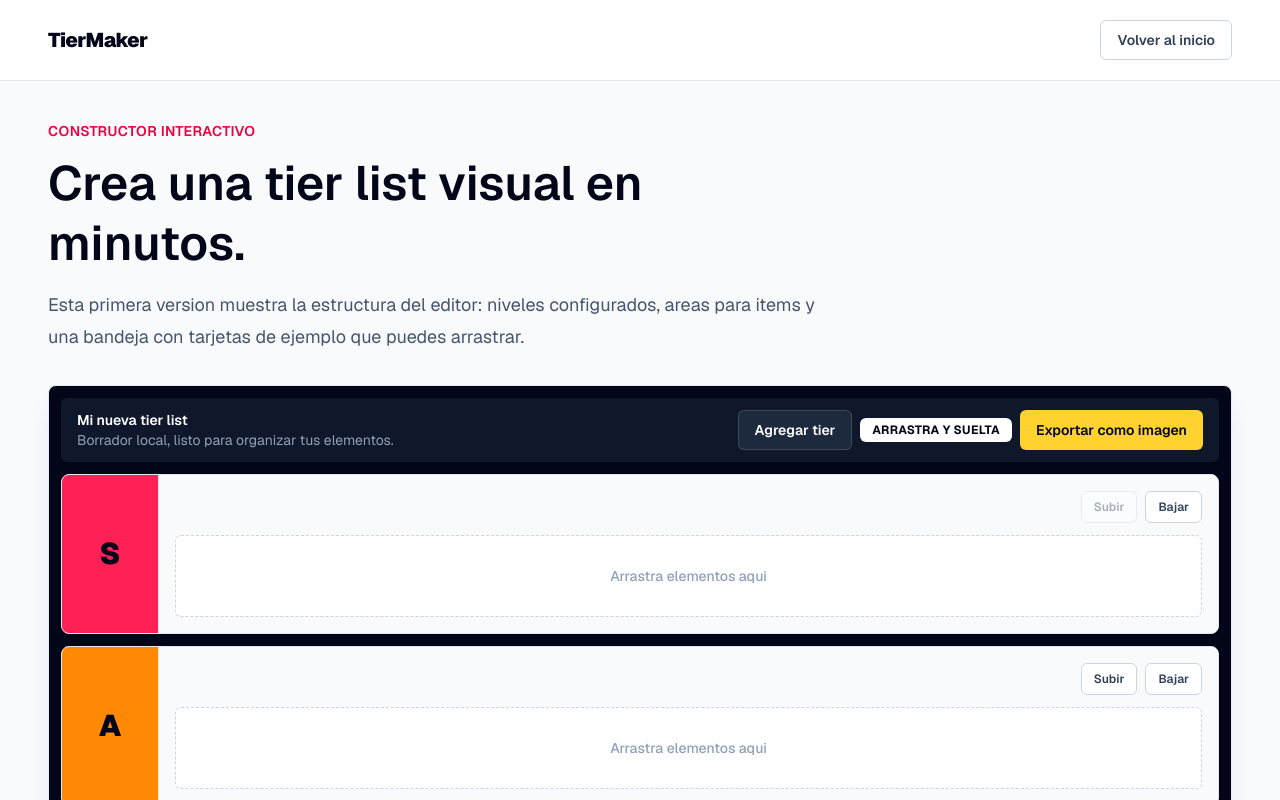
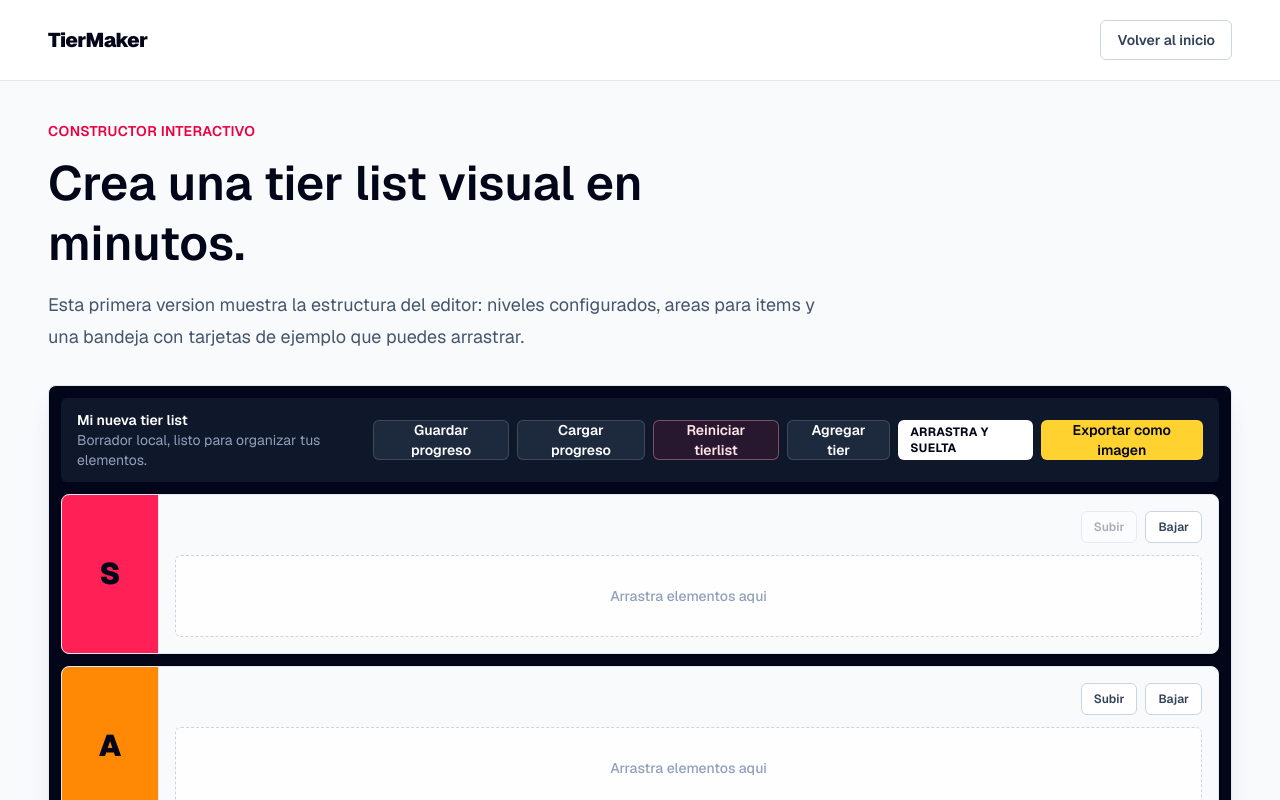
Before and after one commit to Geovas91/TierMaker, a Next.js app: page /crear in a window 1280 px wide. Shown: the top 800 px of the page. Built offline with nearby package versions, Linux system fonts and the light colour scheme.

Commit message:
Add local save and load for tier lists

```diff
--- a/src/components/tierlist/TierListBuilder.tsx
+++ b/src/components/tierlist/TierListBuilder.tsx
@@ -1,6 +1,6 @@
 "use client";
 
-import { useEffect, useMemo, useRef, useState } from "react";
+import { useMemo, useRef, useState } from "react";
 import {
   DndContext,
   DragEndEvent,
@@ -16,6 +16,8 @@ import { ItemCard } from "./ItemCard";
 import { ItemTray } from "./ItemTray";
 import { TierRow } from "./TierRow";
 import type { ContainerId, Tier, TierItem } from "./types";
+
+const storageKey = "tiermaker:tierlist-builder:v1";
 
 const initialTiers: Tier[] = [
   { id: "tier-s", label: "S", colorClassName: "bg-rose-500", isDefault: true },
@@ -56,6 +58,12 @@ const initialLocations = initialItems.reduce<Record<string, ContainerId>>(
   {},
 );
 
+type SavedTierListState = {
+  itemLocations: Record<string, ContainerId>;
+  items: TierItem[];
+  tiers: Tier[];
+};
+
 function DraggableCard({ item }: { item: TierItem }) {
   const { attributes, isDragging, listeners, setNodeRef, transform } =
     useDraggable({
@@ -93,9 +101,9 @@ export function TierListBuilder() {
   const [itemLocations, setItemLocations] = useState(initialLocations);
   const [activeItemId, setActiveItemId] = useState<string | null>(null);
   const [isExporting, setIsExporting] = useState(false);
+  const [statusMessage, setStatusMessage] = useState("");
   const customTierCountRef = useRef(0);
-  const exportRef = useRef<HTMLElement | null>(null);
-  const objectUrlsRef = useRef<Set<string>>(new Set());
+  const exportRef = useRef<HTMLDivElement | null>(null);
 
   const sensors = useSensors(
     useSensor(MouseSensor, {
@@ -131,15 +139,6 @@ export function TierListBuilder() {
     ? items.find((item) => item.id === activeItemId)
     : undefined;
 
-  useEffect(() => {
-    const objectUrls = objectUrlsRef.current;
-
-    return () => {
-      objectUrls.forEach((url) => URL.revokeObjectURL(url));
-      objectUrls.clear();
-    };
-  }, []);
-
   function createUploadId(file: File) {
     if (typeof crypto !== "undefined" && "randomUUID" in crypto) {
       return `upload-${crypto.randomUUID()}`;
@@ -152,7 +151,24 @@ export function TierListBuilder() {
     return filename.replace(/\.[^/.]+$/, "") || "Imagen subida";
   }
 
-  function handleUploadImages(files: FileList) {
+  function readImageAsDataUrl(file: File) {
+    return new Promise<string>((resolve, reject) => {
+      const reader = new FileReader();
+
+      reader.onload = () => {
+        if (typeof reader.result === "string") {
+          resolve(reader.result);
+          return;
+        }
+
+        reject(new Error("No se pudo leer la imagen."));
+      };
+      reader.onerror = () => reject(reader.error);
+      reader.readAsDataURL(file);
+    });
+  }
+
+  async function handleUploadImages(files: FileList) {
     const imageFiles = Array.from(files).filter((file) =>
       file.type.startsWith("image/"),
     );
@@ -161,17 +177,14 @@ export function TierListBuilder() {
       return;
     }
 
-    const uploadedItems = imageFiles.map<TierItem>((file) => {
-      const imageUrl = URL.createObjectURL(file);
-      objectUrlsRef.current.add(imageUrl);
-
-      return {
+    const uploadedItems = await Promise.all(
+      imageFiles.map(async (file) => ({
         id: createUploadId(file),
         title: getTitleFromFilename(file.name),
         accentClassName: "bg-slate-200",
-        imageUrl,
-      };
-    });
+        imageUrl: await readImageAsDataUrl(file),
+      })),
+    );
 
     setItems((current) => [...current, ...uploadedItems]);
     setItemLocations((current) => ({
@@ -181,6 +194,7 @@ export function TierListBuilder() {
         return locations;
       }, {}),
     }));
+    setStatusMessage(`${uploadedItems.length} imagen(es) agregada(s).`);
   }
 
   function handleDragStart(event: DragStartEvent) {
@@ -270,6 +284,78 @@ export function TierListBuilder() {
     });
   }
 
+  function getResetLocations() {
+    return initialItems.reduce<Record<string, ContainerId>>((locations, item) => {
+      locations[item.id] = "tray";
+      return locations;
+    }, {});
+  }
+
+  function getNextCustomTierCount(savedTiers: Tier[]) {
+    return savedTiers.filter((tier) => !tier.isDefault).length;
+  }
+
+  function isSavedTierListState(value: unknown): value is SavedTierListState {
+    if (!value || typeof value !== "object") {
+      return false;
+    }
+
+    const candidate = value as Partial<SavedTierListState>;
+
+    return (
+      Array.isArray(candidate.items) &&
+      Array.isArray(candidate.tiers) &&
+      Boolean(candidate.itemLocations) &&
+      typeof candidate.itemLocations === "object"
+    );
+  }
+
+  function handleSaveProgress() {
+    const stateToSave: SavedTierListState = {
+      itemLocations,
+      items,
+      tiers,
+    };
+
+    localStorage.setItem(storageKey, JSON.stringify(stateToSave));
+    setStatusMessage("Progreso guardado en este navegador.");
+  }
+
+  function handleLoadProgress() {
+    const savedValue = localStorage.getItem(storageKey);
+
+    if (!savedValue) {
+      setStatusMessage("No hay progreso guardado en este navegador.");
+      return;
+    }
+
+    try {
+      const parsedValue: unknown = JSON.parse(savedValue);
+
+      if (!isSavedTierListState(parsedValue)) {
+        setStatusMessage("El progreso guardado no tiene un formato valido.");
+        return;
+      }
+
+      setItems(parsedValue.items);
+      setTiers(parsedValue.tiers);
+      setItemLocations(parsedValue.itemLocations);
+      customTierCountRef.current = getNextCustomTierCount(parsedValue.tiers);
+      setStatusMessage("Progreso cargado.");
+    } catch {
+      setStatusMessage("No se pudo cargar el progreso guardado.");
+    }
+  }
+
+  function handleResetTierList() {
+    setItems(initialItems);
+    setTiers(initialTiers);
+    setItemLocations(getResetLocations());
+    setActiveItemId(null);
+    customTierCountRef.current = 0;
+    setStatusMessage("Tierlist reiniciada.");
+  }
+
   async function handleExportImage() {
     if (!exportRef.current || isExporting) {
       return;
@@ -302,11 +388,7 @@ export function TierListBuilder() {
       onDragCancel={() => setActiveItemId(null)}
     >
       <div className="grid gap-6">
-        <section
-          ref={exportRef}
-          data-testid="tierlist-export-area"
-          className="rounded-lg border border-slate-200 bg-slate-950 p-3 shadow-xl shadow-slate-200"
-        >
+        <section className="rounded-lg border border-slate-200 bg-slate-950 p-3 shadow-xl shadow-slate-200">
           <div className="mb-3 flex flex-col gap-3 rounded-md bg-slate-900 px-4 py-3 sm:flex-row sm:items-center sm:justify-between">
             <div>
               <p className="text-sm font-semibold text-white">Mi nueva tier list</p>
@@ -315,6 +397,27 @@ export function TierListBuilder() {
               </p>
             </div>
             <div className="flex flex-col gap-2 sm:flex-row sm:items-center">
+              <button
+                type="button"
+                onClick={handleSaveProgress}
+                className="inline-flex h-10 items-center justify-center rounded-md border border-white/15 bg-slate-800 px-4 text-sm font-semibold text-white transition hover:bg-slate-700"
+              >
+                Guardar progreso
+              </button>
+              <button
+                type="button"
+                onClick={handleLoadProgress}
+                className="inline-flex h-10 items-center justify-center rounded-md border border-white/15 bg-slate-800 px-4 text-sm font-semibold text-white transition hover:bg-slate-700"
+              >
+                Cargar progreso
+              </button>
+              <button
+                type="button"
+                onClick={handleResetTierList}
+                className="inline-flex h-10 items-center justify-center rounded-md border border-rose-300/40 bg-rose-500/10 px-4 text-sm font-semibold text-rose-100 transition hover:bg-rose-500/20"
+              >
+                Reiniciar tierlist
+              </button>
               <button
                 type="button"
                 onClick={handleAddTier}
@@ -335,8 +438,17 @@ export function TierListBuilder() {
               </button>
             </div>
           </div>
+          {statusMessage ? (
+            <p className="mb-3 rounded-md border border-white/10 bg-slate-900 px-4 py-2 text-sm font-medium text-slate-300">
+              {statusMessage}
+            </p>
+          ) : null}
 
-          <div className="grid gap-3">
+          <div
+            ref={exportRef}
+            data-testid="tierlist-export-area"
+            className="grid gap-3"
+          >
             {tiers.map((tier, index) => (
               <TierRow
                 key={tier.id}
```
